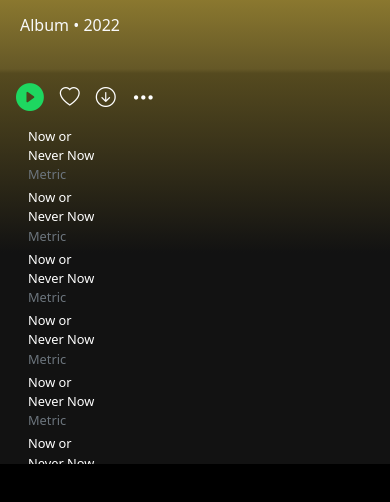
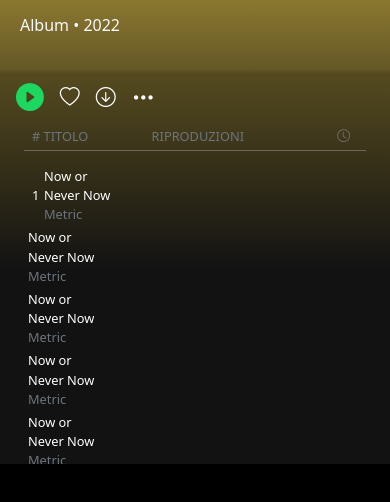
Before and after one commit to FR4NK798/BUILD-WEEK2-Spotify-Boostrap, a plain HTML site: page album.html in a window 390 px wide. Shown: the part 300-802 px from the top of the page. Drawn offline with nearby package versions, Linux system fonts and the light colour scheme; files that its build step writes are made by us from their sources.

Commit message:
fix list songs responsive

```diff
--- a/album.html
+++ b/album.html
@@ -394,7 +394,7 @@
                     </div>
                   </div>
                   <!-- canzoni -->
-                  <div class="row px-2 mb-0 gy-0 d-none d-md-block">
+                  <div class="row px-2 mb-0 gy-0">
                     <div class="col-4">
                       <p class="mb-1 ps-2 text-secondary"># TITOLO</p>
                     </div>
@@ -405,11 +405,11 @@
                       <p class="text-end mb-1 pe-3 text-secondary"><i class="bi bi-clock"></i></p>
                     </div>
                   </div>
-                  <hr class="mx-2 mt-0 d-none d-md-block" />
+                  <hr class="mx-2 mt-0" />
                   <div class="row px-2 mb-0 gy-0">
                     <div class="col-4">
                       <div class="row g-2 mb-1 px-1">
-                        <div class="col-1 d-flex align-items-center ps-2 me-1 d-none d-md-block">
+                        <div class="col-1 d-flex align-items-center ps-2 me-1">
                           <div>1</div>
                         </div>
                         <div class="col-10">
```
